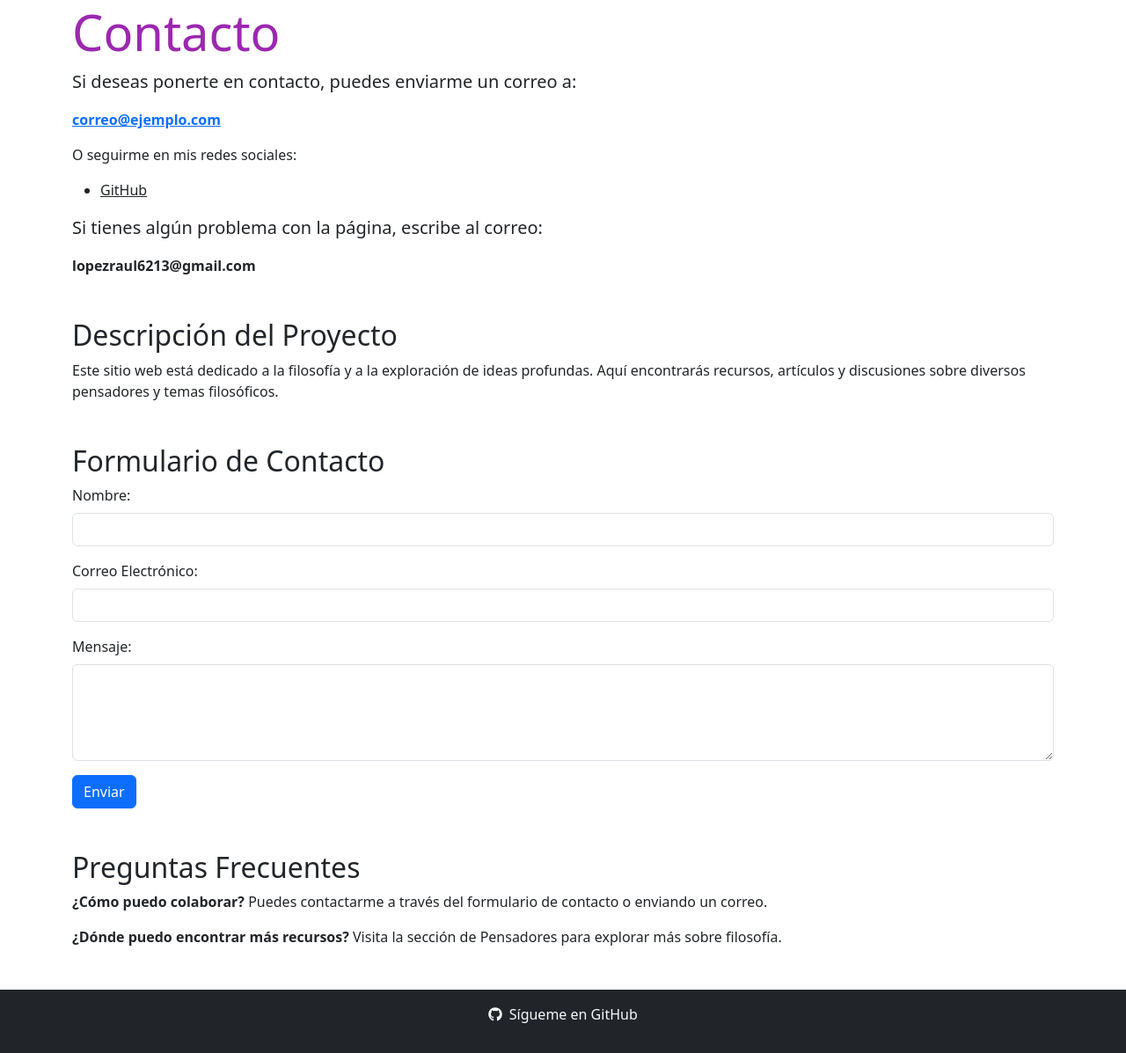
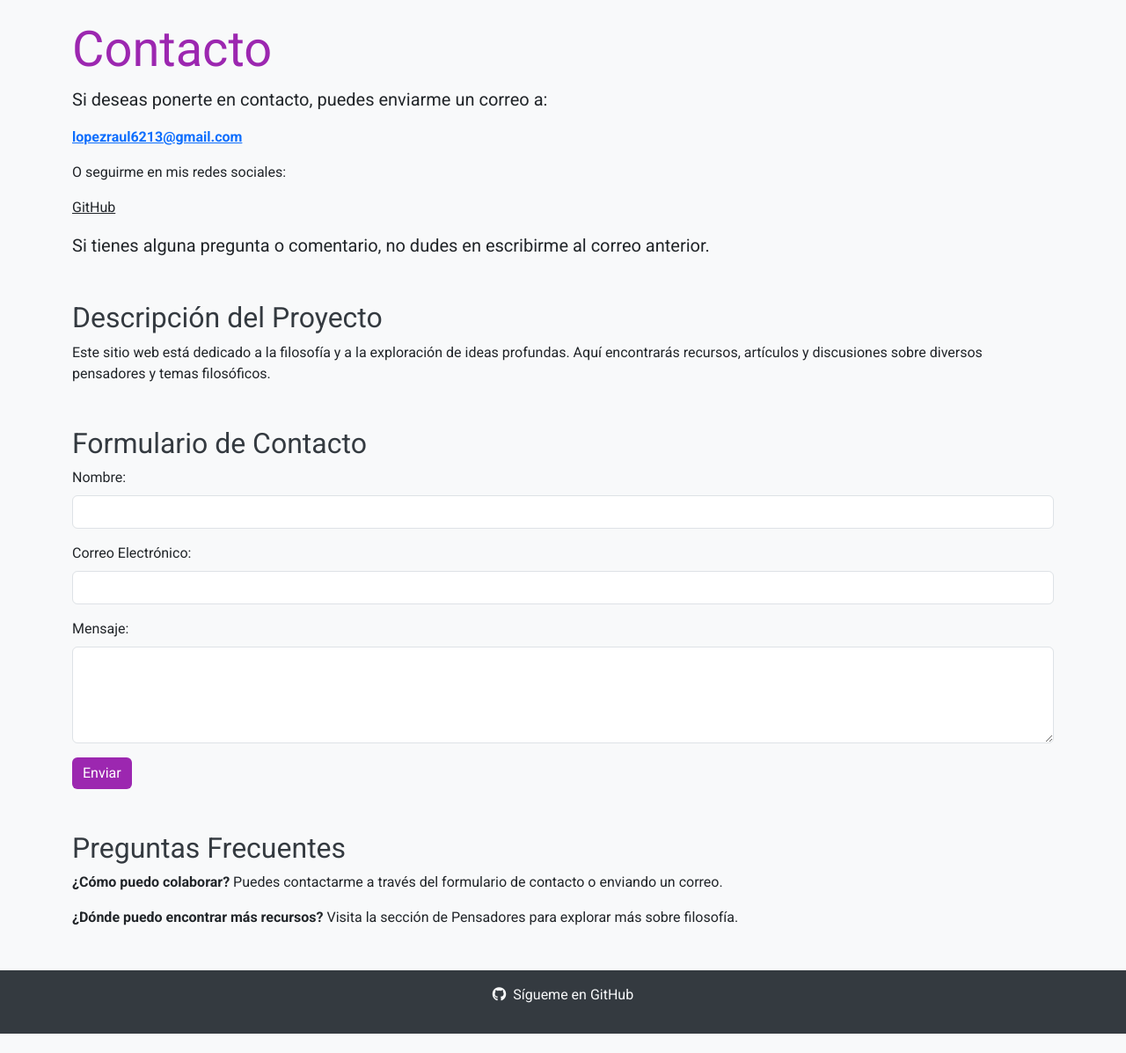
Before and after one commit to Shadowalker987/Filosofia, a plain HTML site: page contacto.html in a window 1280 px wide. Shown: the part 101-1298 px from the top of the page at 88% size. After the commit the page ends 1276 px from the top, so only its background shows below. Drawn offline with nearby package versions, Linux system fonts and the light colour scheme.

Commit message:
Update contacto.html

```diff
--- a/contacto.html
+++ b/contacto.html
@@ -5,7 +5,6 @@
     <meta name="viewport" content="width=device-width, initial-scale=1.0">
 
     <title>Contacto - Filósofo Shadowalker987</title>
-    <!-- Añadido favicon -->
     <link rel="icon" href="ruta/a/tu/favicon.ico" type="image/x-icon">
 
     <!-- Meta etiquetas para SEO -->
@@ -17,9 +16,61 @@
     <link href="https://cdn.jsdelivr.net/npm/bootstrap@5.3.0/dist/css/bootstrap.min.css" rel="stylesheet">
     <!-- Font Awesome para iconos -->
     <link rel="stylesheet" href="https://cdnjs.cloudflare.com/ajax/libs/font-awesome/6.0.0/css/all.min.css">
+    <link href="https://fonts.googleapis.com/css2?family=Roboto:wght@400;700&family=Montserrat:wght@600&display=swap" rel="stylesheet">
     <style>
+        body {
+            background-color: #f8f9fa; /* Color de fondo suave */
+            font-family: 'Roboto', sans-serif; /* Fuente personalizada */
+        }
+        .navbar {
+            box-shadow: 0 4px 8px rgba(0, 0, 0, 0.1); /* Sombra en la barra de navegación */
+        }
         .text-primary {
             color: #9c27b0 !important;
+        }
+        .btn-primary {
+            background-color: #9c27b0; /* Color de fondo */
+            border: none; /* Sin borde */
+            transition: background-color 0.3s, transform 0.3s; /* Transición suave */
+        }
+        .btn-primary:hover {
+            background-color: #6f42c1; /* Color al pasar el mouse */
+            transform: scale(1.05); /* Aumentar tamaño al pasar el mouse */
+        }
+        .card {
+            border-radius: 10px; /* Bordes redondeados */
+            box-shadow: 0 2px 10px rgba(0, 0, 0, 0.1); /* Sombra en tarjetas */
+            margin-bottom: 20px; /* Espaciado entre tarjetas */
+            padding: 20px; /* Espaciado interno */
+        }
+        h1, h2 {
+            color: #343a40; /* Color de texto para encabezados */
+        }
+        ul {
+            list-style-type: none; /* Eliminar viñetas */
+            padding: 0; /* Sin padding */
+        }
+        ul li {
+            margin: 10px 0; /* Espaciado entre elementos de la lista */
+        }
+        .footer {
+            background-color: #343a40; /* Color de fondo del pie de página */
+        }
+        .footer a {
+            color: #ffffff; /* Color de texto en el pie de página */
+        }
+        .main-content {
+            animation: slideIn 0.5s ease-out; /* Animación al cargar */
+        }
+        @keyframes slideIn {
+            from {
+                transform: translateX(-100%);
+                opacity: 0;
+            }
+            to {
+                transform: translateX(0);
+                opacity: 1;
+            }
         }
     </style>
 </head>
@@ -50,23 +101,22 @@
         </div>
     </nav>
 
-    <main class="container mt-5">
+    <main class="container mt-5 main-content">
         <h1 class="display-4 text-primary">Contacto</h1>
         <p class="lead">Si deseas ponerte en contacto, puedes enviarme un correo a:</p>
-        <p class="text-dark"><strong><a href="mailto:correo@ejemplo.com">correo@ejemplo.com</a></strong></p>
+        <p class="text-dark"><strong><a href="mailto:lopezraul6213@gmail.com">lopezraul6213@gmail.com</a></strong></p>
         <p class="text-dark">O seguirme en mis redes sociales:</p>
         <ul>
             <li><a href="https://github.com/shadowalker987" class="text-dark">GitHub</a></li>
             <!-- Añade más enlaces a redes sociales si lo deseas -->
         </ul>
-        <p class="lead">Si tienes algún problema con la página, escribe al correo:</p>
-        <p class="text-dark"><strong>lopezraul6213@gmail.com</strong></p>
+        <p class="lead">Si tienes alguna pregunta o comentario, no dudes en escribirme al correo anterior.</p>
 
         <h2 class="mt-5">Descripción del Proyecto</h2>
         <p>Este sitio web está dedicado a la filosofía y a la exploración de ideas profundas. Aquí encontrarás recursos, artículos y discusiones sobre diversos pensadores y temas filosóficos.</p>
 
         <h2 class="mt-5">Formulario de Contacto</h2>
-        <form action="enviar_contacto.php" method="post" novalidate> <!-- Añadido novalidate para manejar validaciones personalizadas -->
+        <form action="enviar_contacto.php" method="post" novalidate>
             <div class="mb-3">
                 <label for="nombre" class="form-label">Nombre:</label>
                 <input type="text" class="form-control" id="nombre" name="nombre" required>
@@ -87,7 +137,7 @@
         <p><strong>¿Dónde puedo encontrar más recursos?</strong> Visita la sección de Pensadores para explorar más sobre filosofía.</p>
     </main>
 
-    <footer class="bg-dark text-light mt-5 py-3">
+    <footer class="footer text-light mt-5 py-3">
         <div class="container text-center">
             <p>
                 <a href="https://github.com/shadowalker987" class="text-light text-decoration-none">
```
